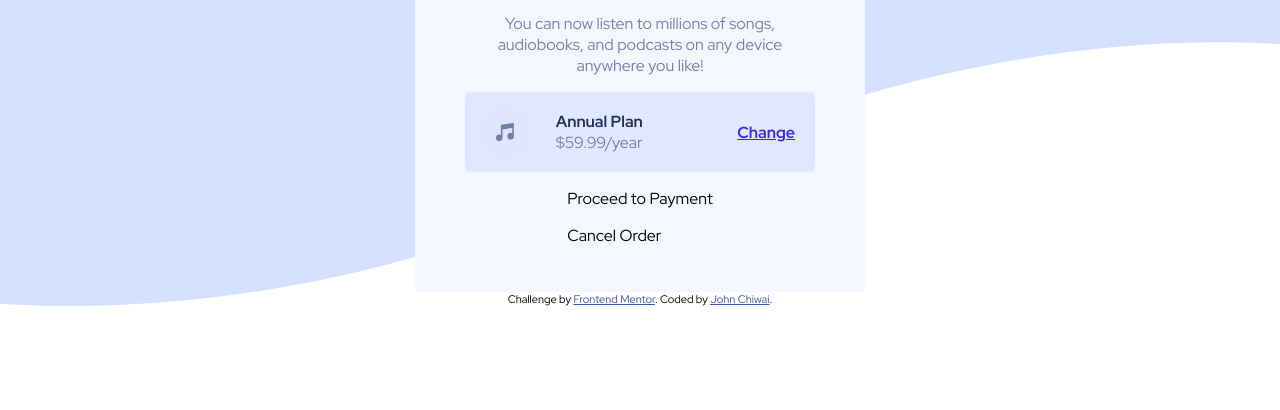
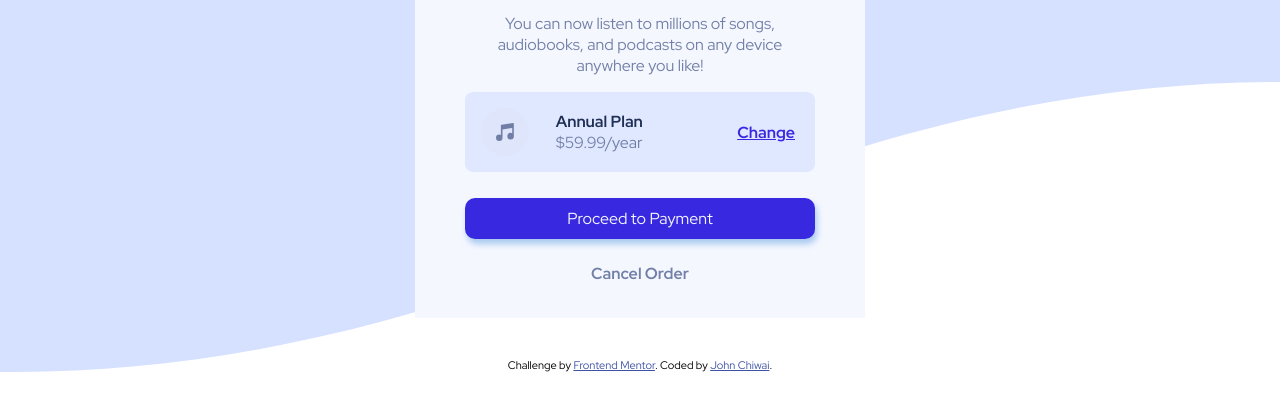
Before and after one commit to jchiwaii/order-summary-component, a plain HTML site: page index.html in a window 1280 px wide. Shown: the part 356-766 px from the top of the page. Drawn offline with Linux system fonts and the light colour scheme.

Commit message:
Update styles.css

```diff
--- a/styles.css
+++ b/styles.css
@@ -28,7 +28,7 @@ body {
   align-items: center;
   width: 350px;
   background-color: var(--neutral-very-pale-blue);
-  padding: 0 50px 30px 50px;
+  padding: 0 50px 0 50px;
   justify-content: space-between;
   margin: 0 auto;
 }
@@ -51,10 +51,8 @@ h1 {
   grid-template-columns: 1fr 2fr 0.5fr;
   align-items: center;
   background-color: var(--primary-pale-blue);
-  border-radius: 5px;
+  border-radius: 8px;
 }
-
-
 
 .subscription img {
   object-fit: cover;
@@ -62,7 +60,6 @@ h1 {
   background-color: ;
 
 }
-
 
 .plan {
   display: flex;
@@ -88,7 +85,29 @@ h1 {
   font-weight: bold;
 }
 
+.payment {
+  width: 100%;
+  text-align: center;
+  padding: 10px 0;
+}
+
+.payment .make-payment {
+  background-color: var(--primary-bright-blue);
+  padding: 10px 0;
+  color: var(--neutral-very-pale-blue);
+  border-radius: 10px;
+  box-shadow: 2px 5px 6px rgba(53, 132, 216, 0.4);
+}
+
+.payment .cancel {
+  color: var(--neutral-desaturated-blue);
+  font-weight: bold;
+  margin: 24px 0;
+}
+
+
 .attribution {
+  margin-top: 40px;
   font-size: 11px;
   text-align: center;
 }
```
